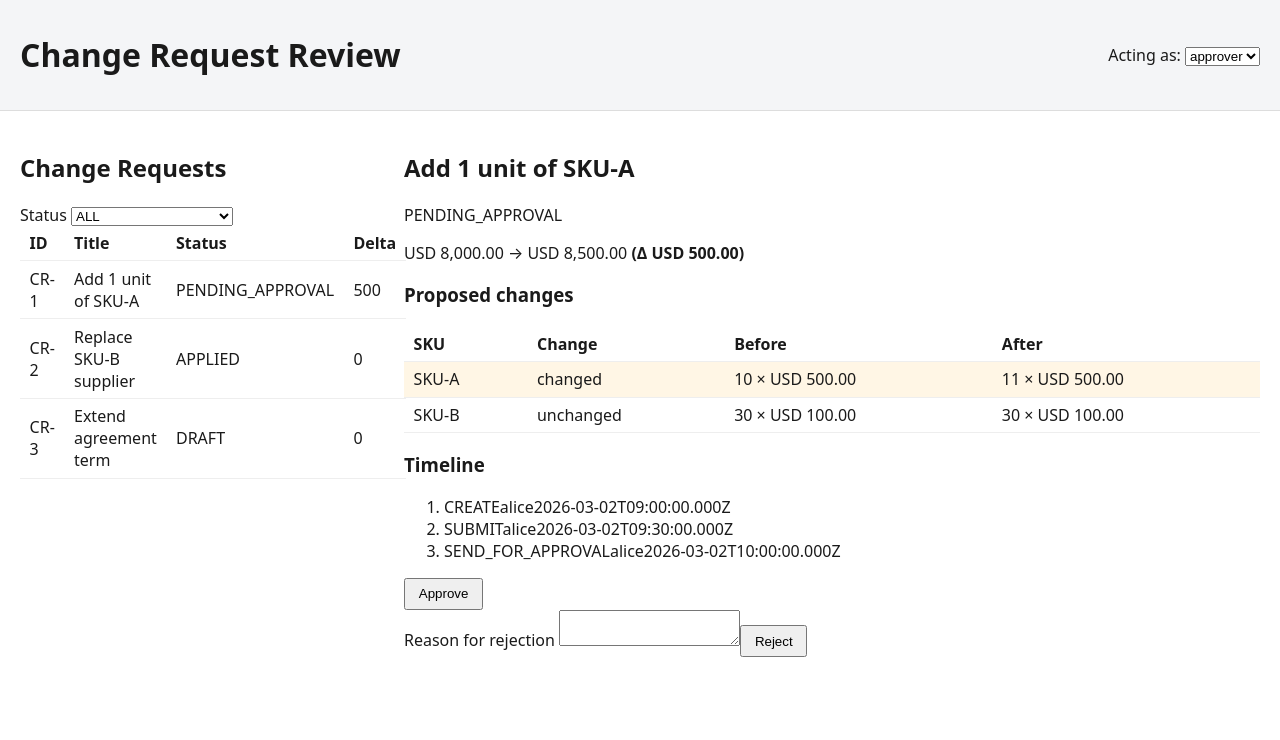
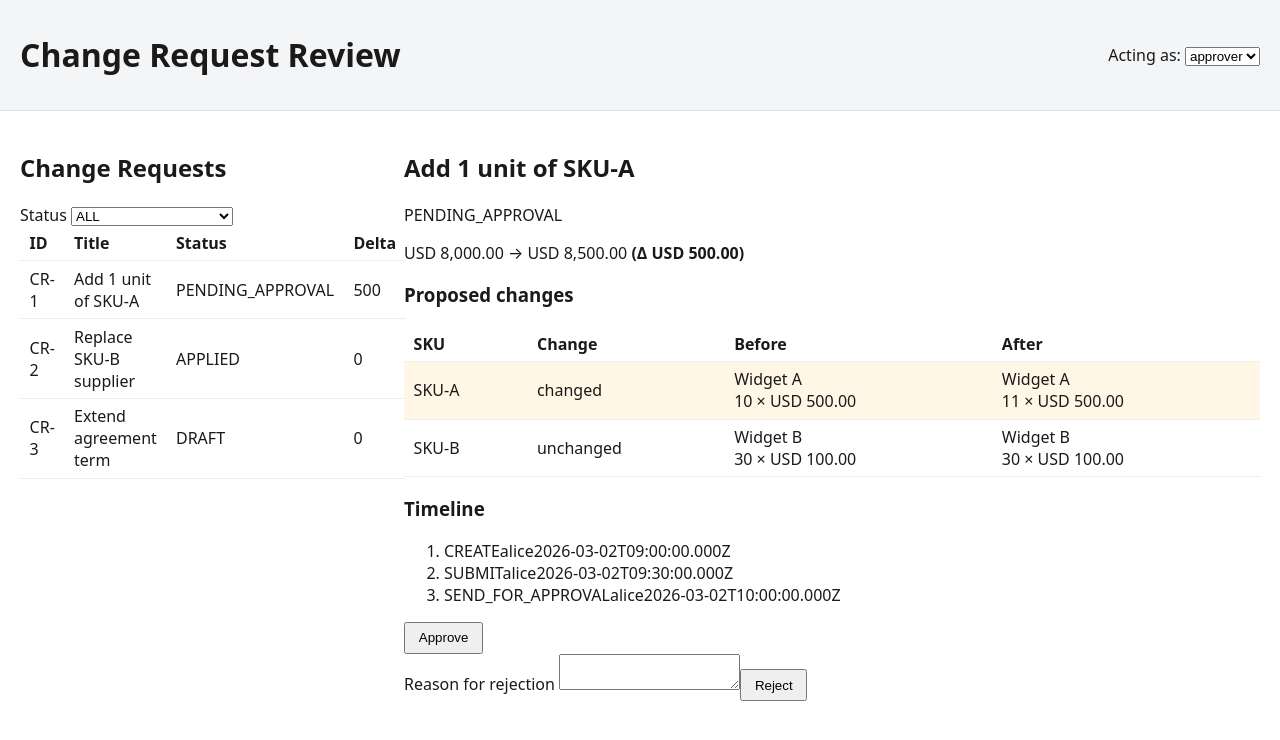
Before and after one commit to Khaled-Masri0/Frontend-Assesment, an Angular app: page / in a window 1280 px wide. Shown: the top 740 px of the page. Built offline with nearby package versions, Linux system fonts and the light colour scheme.

Commit message:
show item descriptions in diff preview & added a check for description changes

```diff
--- a/src/components/cr-detail/cr-detail.component.html
+++ b/src/components/cr-detail/cr-detail.component.html
@@ -27,8 +27,20 @@
 					<tr *ngFor="let row of diff" class="cr-diff__row" [attr.data-kind]="row.kind">
 						<td>{{ row.sku }}</td>
 						<td class="cr-diff__kind">{{ row.kind }}</td>
-						<td>{{ row.baseline ? row.baseline.quantity + ' × ' + fmt(row.baseline.unitPrice) : '—' }}</td>
-						<td>{{ row.proposed ? row.proposed.quantity + ' × ' + fmt(row.proposed.unitPrice) : '—' }}</td>
+						<td>
+							<ng-container *ngIf="row.baseline; else noBaseline">
+								<div>{{ row.baseline.description }}</div>
+								<div>{{ row.baseline.quantity }} × {{ fmt(row.baseline.unitPrice) }}</div>
+							</ng-container>
+							<ng-template #noBaseline>—</ng-template>
+						</td>
+						<td>
+							<ng-container *ngIf="row.proposed; else noProposed">
+								<div>{{ row.proposed.description }}</div>
+								<div>{{ row.proposed.quantity }} × {{ fmt(row.proposed.unitPrice) }}</div>
+							</ng-container>
+							<ng-template #noProposed>—</ng-template>
+						</td>
 					</tr>
 				</tbody>
 			</table>
--- a/src/components/diff.util.ts
+++ b/src/components/diff.util.ts
@@ -28,7 +28,8 @@ export function computeDiff(baseline: LineItem[], proposed: LineItem[]): DiffRow
 			continue;
 		}
 		// First bug here: it only checks for unitPrice change and ignores quantity.
-		const changed = b.unitPrice !== p.unitPrice || b.quantity !== p.quantity;
+		// Also added check for description changes.
+		const changed = b.unitPrice !== p.unitPrice || b.quantity !== p.quantity || b.description !== p.description;
 		rows.push({ sku: b.sku, kind: changed ? 'changed' : 'unchanged', baseline: b, proposed: p });
 	}
 	for (const p of proposed) {
```
